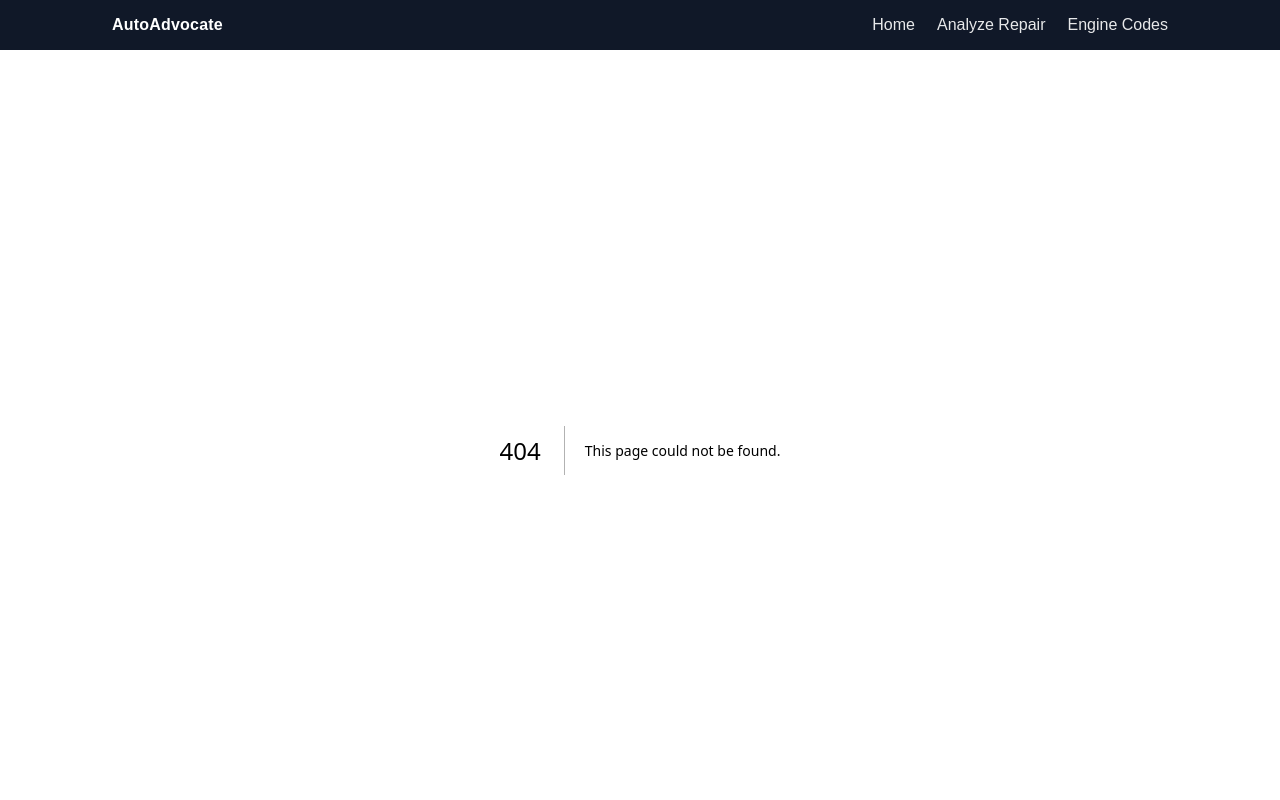
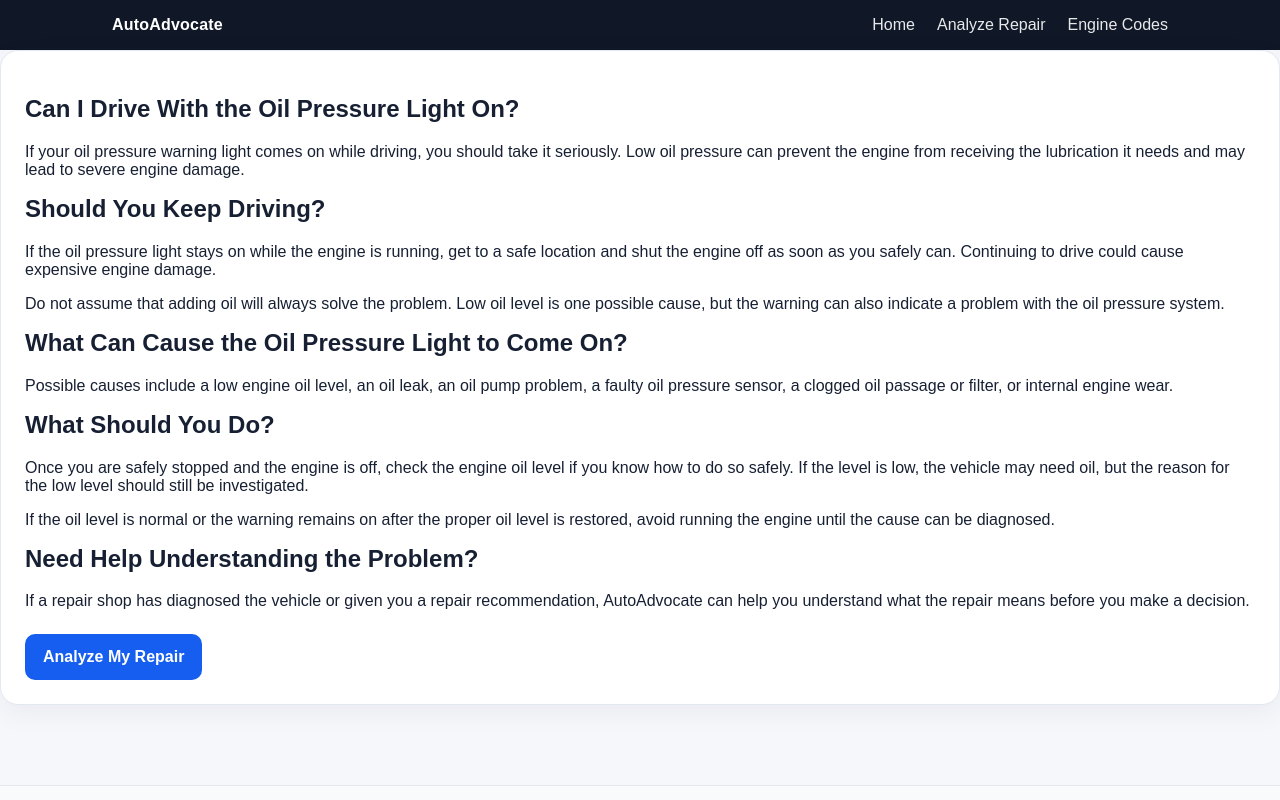
Before and after one commit to freydo7003/AutoAdvocate, a Next.js app: page /can-i-drive-with-oil-pressure-light-on in a window 1280 px wide. Before the commit this address had no page. Shown: the top 800 px of the page. Built offline with nearby package versions, Linux system fonts and the light colour scheme.

Commit message:
Add oil pressure light SEO page

```diff
--- /dev/null
+++ b/app/can-i-drive-with-oil-pressure-light-on/page.tsx
@@ -0,0 +1,75 @@
+import Link from "next/link";
+
+export const metadata = {
+  title: "Can I Drive With the Oil Pressure Light On? | AutoAdvocate",
+  description:
+    "Learn whether it is safe to drive with the oil pressure light on, what the warning may mean, and why you should take an oil pressure warning seriously.",
+};
+
+export default function CanIDriveWithOilPressureLightPage() {
+  return (
+    <main className="container">
+      <section className="card">
+        <h1>Can I Drive With the Oil Pressure Light On?</h1>
+
+        <p>
+          If your oil pressure warning light comes on while driving, you should
+          take it seriously. Low oil pressure can prevent the engine from
+          receiving the lubrication it needs and may lead to severe engine
+          damage.
+        </p>
+
+        <h2>Should You Keep Driving?</h2>
+
+        <p>
+          If the oil pressure light stays on while the engine is running, get
+          to a safe location and shut the engine off as soon as you safely can.
+          Continuing to drive could cause expensive engine damage.
+        </p>
+
+        <p>
+          Do not assume that adding oil will always solve the problem. Low oil
+          level is one possible cause, but the warning can also indicate a
+          problem with the oil pressure system.
+        </p>
+
+        <h2>What Can Cause the Oil Pressure Light to Come On?</h2>
+
+        <p>
+          Possible causes include a low engine oil level, an oil leak, an oil
+          pump problem, a faulty oil pressure sensor, a clogged oil passage or
+          filter, or internal engine wear.
+        </p>
+
+        <h2>What Should You Do?</h2>
+
+        <p>
+          Once you are safely stopped and the engine is off, check the engine
+          oil level if you know how to do so safely. If the level is low, the
+          vehicle may need oil, but the reason for the low level should still
+          be investigated.
+        </p>
+
+        <p>
+          If the oil level is normal or the warning remains on after the proper
+          oil level is restored, avoid running the engine until the cause can
+          be diagnosed.
+        </p>
+
+        <h2>Need Help Understanding the Problem?</h2>
+
+        <p>
+          If a repair shop has diagnosed the vehicle or given you a repair
+          recommendation, AutoAdvocate can help you understand what the repair
+          means before you make a decision.
+        </p>
+
+        <div style={{ marginTop: "24px" }}>
+          <Link href="/analyze" className="btn">
+            Analyze My Repair
+          </Link>
+        </div>
+      </section>
+    </main>
+  );
+}
--- a/app/sitemap.ts
+++ b/app/sitemap.ts
@@ -52,6 +52,12 @@ export default function sitemap(): MetadataRoute.Sitemap {
   changeFrequency: "weekly",
   priority: 0.9,
 },
+{
+  url: `${baseUrl}/can-i-drive-with-oil-pressure-light-on`,
+  lastModified: new Date(),
+  changeFrequency: "weekly",
+  priority: 0.9,
+},
     {
       url: `${baseUrl}/analyze`,
       lastModified: new Date(),
```
